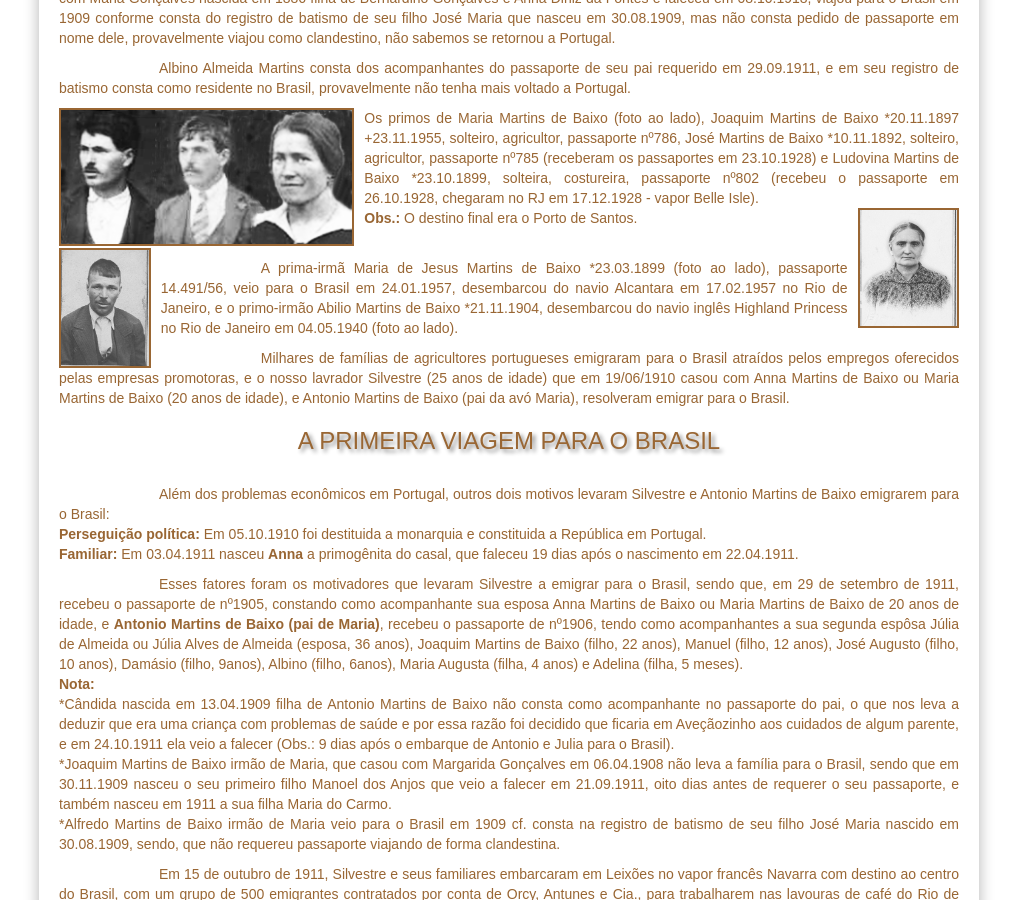
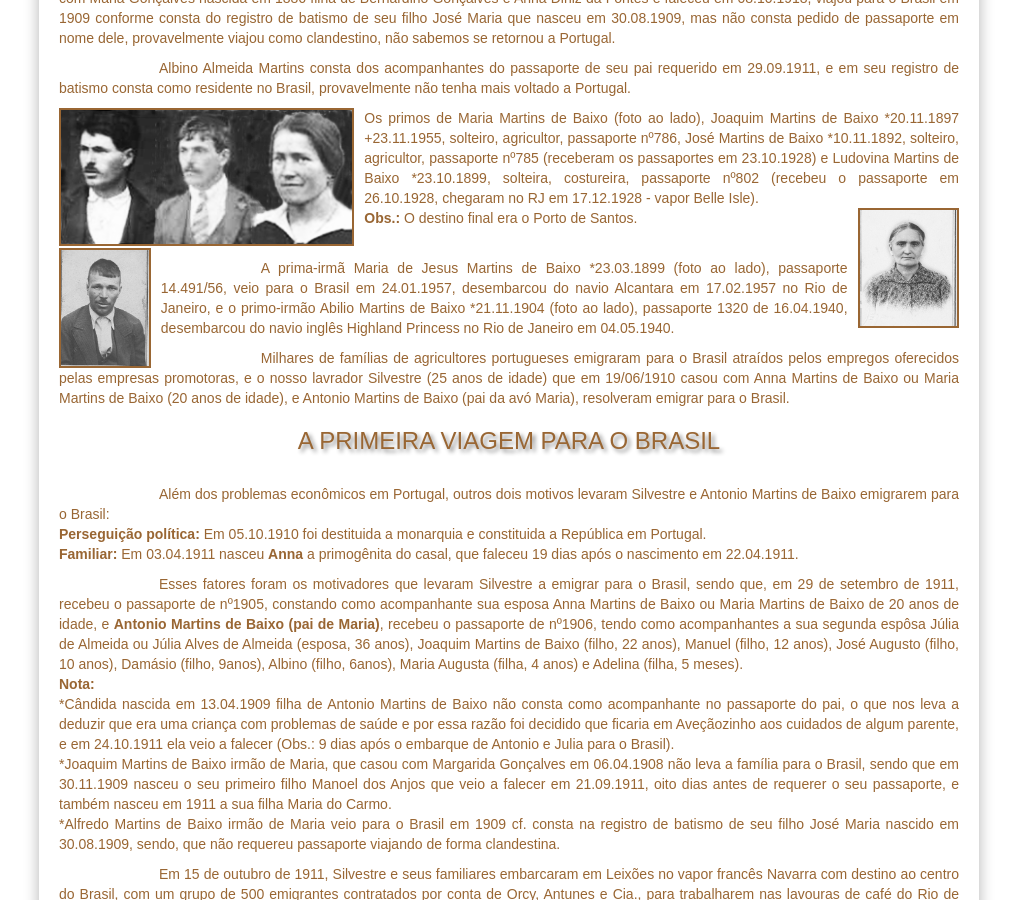
Before and after one commit to claudiovargas1955/claudiovargas1955.github.io, a Jekyll site: the page built from _pages/historia-de-silvestre.html, in a window 1280 px wide and 900 px high, scrolled down 8182 px. Shown: the whole window, without its empty margins (131-1148 px from the left). Built offline with Jekyll 4.4.1, drawn with Linux system fonts in a browser that asks for light colours; some web fonts are replaced.

Commit message:
Update historia-de-silvestre.html

```diff
--- a/_pages/historia-de-silvestre.html
+++ b/_pages/historia-de-silvestre.html
@@ -441,8 +441,8 @@ Jesus Martins de Baixo";/> <b>Obs.: </b>O destino final era o Porto de Santos. <
 <img class="esq" style="float:left"; src="/images/Abilio.jpg" height="120px" title="Abilio Martins de Baixo";/>
 
 <p style="text-indent:100px";/>A prima-irmã Maria de Jesus Martins de Baixo *23.03.1899 (foto ao lado), passaporte 14.491/56, veio para o Brasil em 24.01.1957,
-desembarcou do navio Alcantara em 17.02.1957 no Rio de Janeiro, e o primo-irmão Abilio Martins de Baixo *21.11.1904, desembarcou do
-navio inglês Highland Princess no Rio de Janeiro em 04.05.1940 (foto ao lado).
+desembarcou do navio Alcantara em 17.02.1957 no Rio de Janeiro, e o primo-irmão Abilio Martins de Baixo *21.11.1904 (foto ao lado),
+passaporte 1320 de 16.04.1940, desembarcou do navio inglês Highland Princess no Rio de Janeiro em 04.05.1940.
 
 
 <p style="text-indent:100px";/>Milhares de famílias de agricultores portugueses emigraram para o Brasil atraídos pelos empregos
```
